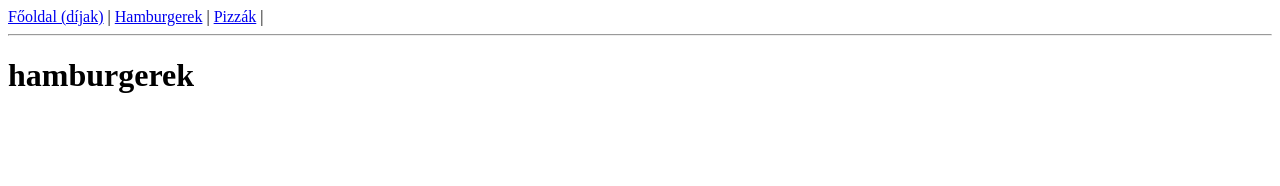
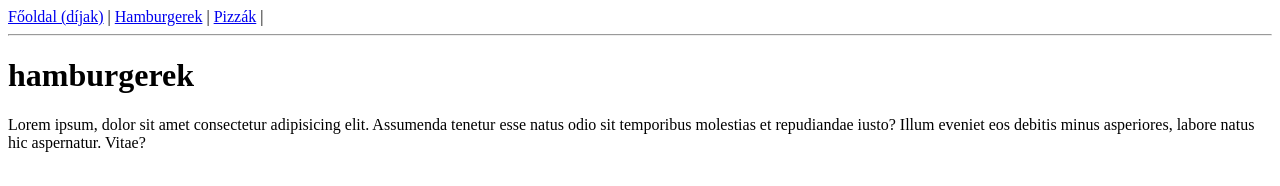
Before and after one commit to SzitaUr/tablazat, a plain HTML site: page hamburgerek.html in a window 1280 px wide. Drawn offline with Linux system fonts and the light colour scheme.

Commit message:
lorem bekezdés

```diff
--- a/hamburgerek.html
+++ b/hamburgerek.html
@@ -15,6 +15,9 @@
 	<a href="pizzak.html">Pizzák</a> |
 	<hr>
 <h1>hamburgerek</h1>
+
+<p>Lorem ipsum, dolor sit amet consectetur adipisicing elit. Assumenda tenetur esse natus odio sit temporibus molestias et repudiandae iusto? Illum eveniet eos debitis minus asperiores, labore natus hic aspernatur. Vitae?</p>
+
 </body>
 
 </html>
```
